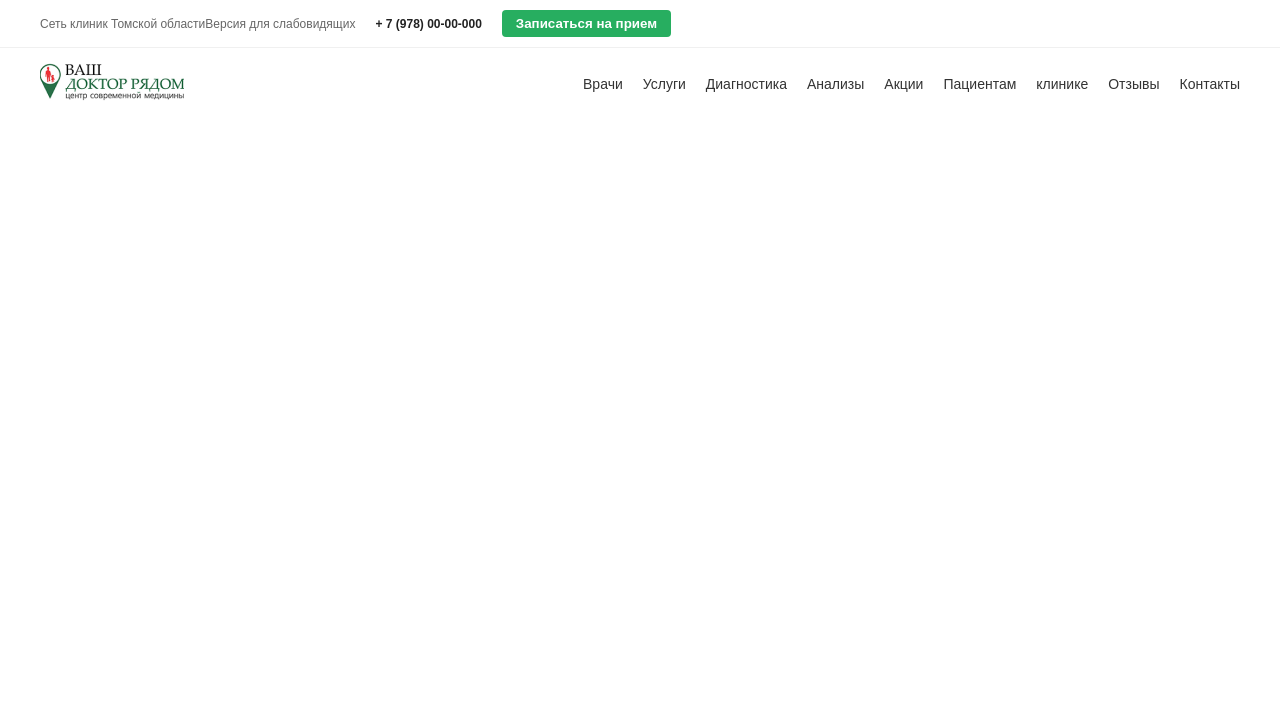
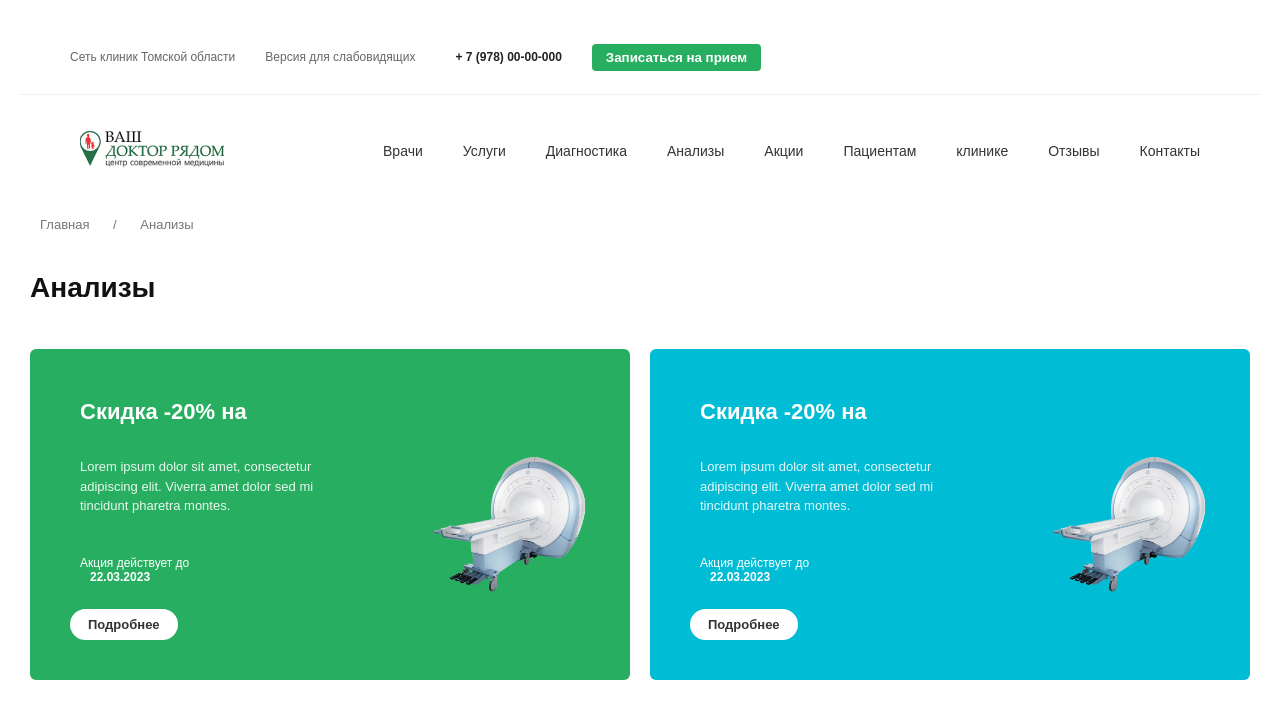
Before and after one commit to ffkabulka010-cmd/paddgrupa-, a plain HTML site: page index.html in a window 1280 px wide. Drawn offline with Linux system fonts and the light colour scheme.

Commit message:
second commit

```diff
--- a/index.html
+++ b/index.html
@@ -32,5 +32,40 @@
         <a class="salom20">Контакты</a>
       </div>
     </div>
+
+    <div class="salom22">
+      <a class="salom23">Главная</a>
+      <span class="salom24"> / </span>
+      <span class="salom25">Анализы</span>
+    </div>
+
+    <h1 class="salom26">Анализы</h1>
+
+    <section class="salom27">
+
+      <div class="salom28 salom_green">
+        <div class="salom29">
+          <h2 class="salom30">Скидка -20% на </h2>
+          <p class="salom31">Lorem ipsum dolor sit amet, consectetur adipiscing elit. Viverra amet dolor sed mi tincidunt pharetra montes.</p>
+          <span class="salom32">Акция действует до <br><strong>22.03.2023</strong></span>
+          <a class="salom33">Подробнее</a>
+        </div>
+        <div class="salom34">
+          <img class="salom35" src="./imgs/image 4 (1).png" alt="">
+        </div>
+      </div>
+
+      <div class="salom28 salom_blue">
+        <div class="salom29">
+          <h2 class="salom30">Скидка -20% на </h2>
+          <p class="salom31">Lorem ipsum dolor sit amet, consectetur adipiscing elit. Viverra amet dolor sed mi tincidunt pharetra montes.</p>
+          <span class="salom32">Акция действует до <br><strong>22.03.2023</strong></span>
+          <a class="salom33">Подробнее</a>
+        </div>
+        <div class="salom34">
+          <img class="salom35" src="./imgs/image 4 (1).png" alt="">
+        </div>
+      </div>
+
 </body>
 </html>
--- a/style.css
+++ b/style.css
@@ -1,6 +1,6 @@
 * {
   margin: 0;
-  padding: 0;
+  padding: 10px;
   font-family: sans-serif;
 }
 .salom1 {
@@ -67,3 +67,94 @@
 .salom11 a:hover {
   color: #27ae60;
 }
+
+.salom22 {
+  font-size: 13px;
+  margin-bottom: 20px;
+  color: #777;
+}
+
+.salom23 {
+  color: #777;
+  text-decoration: none;
+  cursor: pointer;
+}
+
+.salom26 {
+  font-size: 28px;
+  font-weight: bold;
+  color: #111;
+  margin-bottom: 25px;
+}
+
+.salom27 {
+  display: flex;
+  gap: 20px;
+  flex-wrap: wrap;
+}
+
+.salom28 {
+  display: flex;
+  flex: 1;
+  min-width: 480px;
+  border-radius: 6px;
+  overflow: hidden;
+  color: #fff;
+  padding: 30px;
+  justify-content: space-between;
+  align-items: center;
+}
+
+.salom_green {
+  background-color: #27ae60;
+}
+
+.salom_blue {
+  background-color: #00bcd4;
+}
+
+.salom29 {
+  max-width: 260px;
+}
+
+.salom30 {
+  font-size: 22px;
+  margin-bottom: 12px;
+  font-weight: bold;
+}
+
+.salom31 {
+  font-size: 13px;
+  line-height: 1.5;
+  margin-bottom: 20px;
+  opacity: 0.9;
+}
+
+.salom32 {
+  display: block;
+  font-size: 12px;
+  margin-bottom: 15px;
+}
+
+.salom33 {
+  display: inline-block;
+  background-color: #fff;
+  color: #333;
+  padding: 8px 18px;
+  border-radius: 20px;
+  text-decoration: none;
+  font-size: 13px;
+  font-weight: bold;
+  cursor: pointer;
+}
+
+.salom34 {
+  width: 180px;
+  height: 140px;
+}
+
+.salom35 {
+  width: 100%;
+  height: 100%;
+  object-fit: contain;
+}
```
Also changed, not shown: imgs/image 4 (1).png (added).
